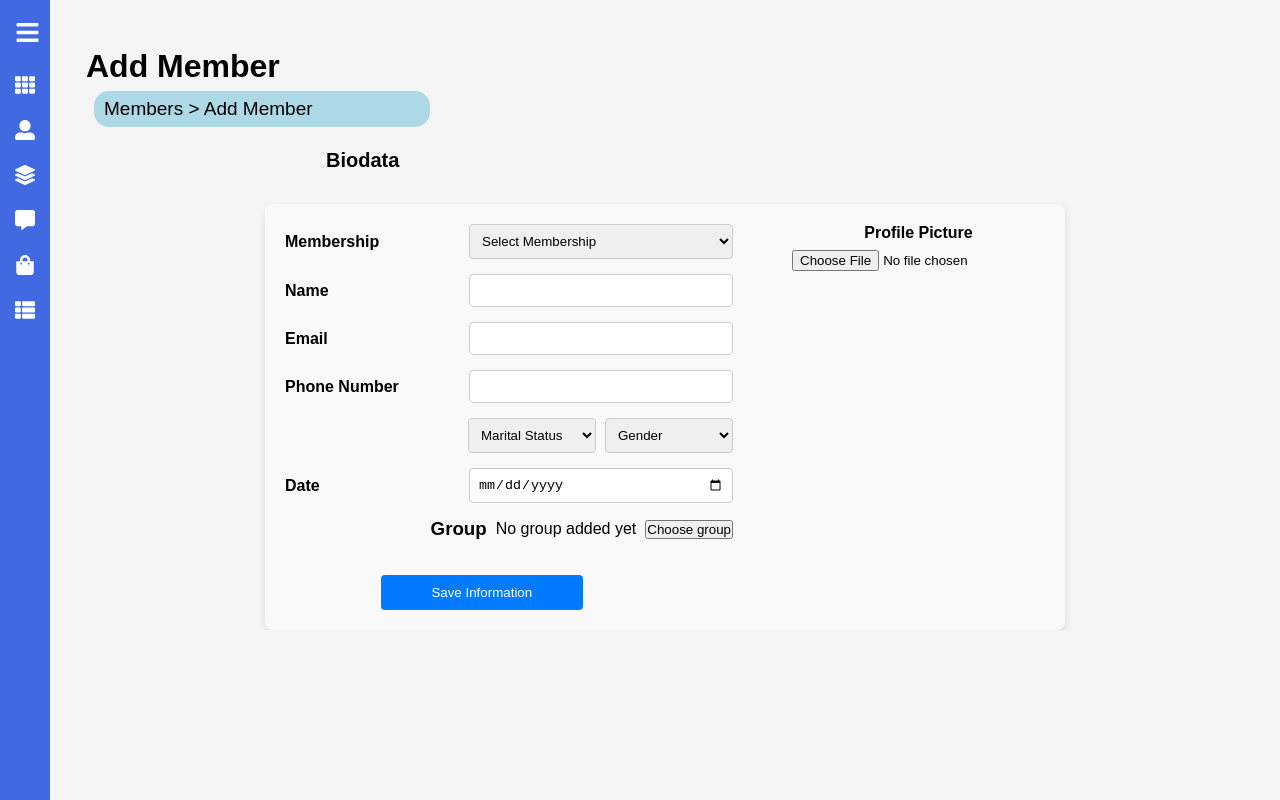
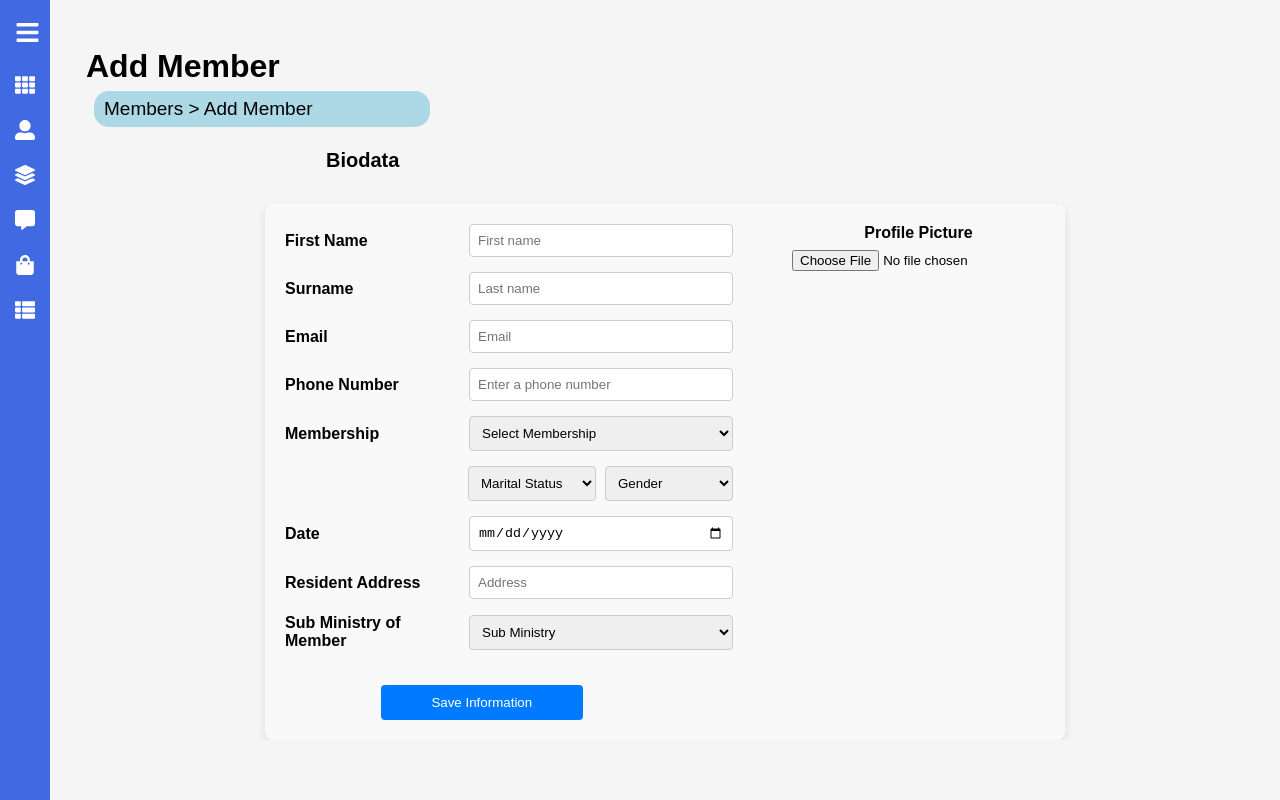
Before and after one commit to Kwamay/church-app-frontend, a React (Create React App) app in the folder frontend/: page /addmembers in a window 1280 px wide. Built offline with nearby package versions, Linux system fonts and the light colour scheme.

Commit message:
update made in addmembership

```diff
--- a/frontend/src/component/Signin.jsx
+++ b/frontend/src/component/Signin.jsx
@@ -47,8 +47,8 @@ function Signin() {
               <div>
                 <input
                   type="email"
-                  id="username"
-                  placeholder="Username"
+                  id="email"
+                  placeholder="Email"
                   value={username}
                   onChange={(e) => setUsername(e.target.value)}
                 />
--- a/frontend/src/component/Signup.jsx
+++ b/frontend/src/component/Signup.jsx
@@ -8,7 +8,8 @@ import "../css/signup.css";
 
 const SignUpPage = () => {
   // State variables for form fields
-  const [name, setName] = useState("");
+  const [firstname, setFirstname] = useState("");
+  const [lastname, setLastname] = useState("");
   const [email, setEmail] = useState("");
   const [password, setPassword] = useState("");
 
@@ -43,9 +44,18 @@ const SignUpPage = () => {
                 <input
                   type="name"
                   id="name"
-                  placeholder="Name"
-                  value={name}
-                  onChange={(e) => setName(e.target.value)}
+                  placeholder="First Name"
+                  value={firstname}
+                  onChange={(e) => setFirstname(e.target.value)}
+                />
+              </div>
+              <div>
+                <input
+                  type="name"
+                  id="name"
+                  placeholder="Last Name"
+                  value={lastname}
+                  onChange={(e) => setLastname(e.target.value)}
                 />
               </div>
               <div>
--- a/frontend/src/css/signin.css
+++ b/frontend/src/css/signin.css
@@ -63,7 +63,7 @@ body {
   padding-bottom: 12px;
 }
 
-#username {
+#email {
   background-color: #e0e1e5;
   padding: 10px;
   border-radius: 8px;
--- a/frontend/src/pages/Addmembers.jsx
+++ b/frontend/src/pages/Addmembers.jsx
@@ -1,13 +1,18 @@
 import React, { useState } from "react";
-
 import "../css/app.css";
 
-const Addmembers = () => {
+const AddMembers = () => {
   const [formData, setFormData] = useState({
-    name: "",
+    membership: "",
+    firstName: "",
+    lastName: "",
     email: "",
     phone: "",
-    role: "",
+    maritalStatus: "",
+    gender: "",
+    date: "",
+    address: "",
+    group: "",
     profilePicture: null,
   });
 
@@ -27,7 +32,7 @@ const Addmembers = () => {
   const handleSubmit = (e) => {
     e.preventDefault();
     console.log("Form Data Submitted:", formData);
-    // Code to handle form submission here, e.g., API call
+    // Add form submission logic here (e.g., API call)
   };
 
   return (
@@ -42,6 +47,57 @@ const Addmembers = () => {
       <div className="form-container">
         <form onSubmit={handleSubmit} className="add-member-form">
           <div className="form-group">
+            <label className="label">First Name</label>
+            <input
+              className="label-input"
+              type="text"
+              name="first-name"
+              placeholder="First name"
+              value={formData.firstName}
+              onChange={handleChange}
+              required
+            />
+          </div>
+          <div className="form-group">
+            <label className="label">Surname</label>
+            <input
+              className="label-input"
+              type="text"
+              name="last-name"
+              placeholder="Last name"
+              value={formData.lastName}
+              onChange={handleChange}
+              required
+            />
+          </div>
+
+          <div className="form-group">
+            <label className="label">Email</label>
+            <input
+              className="label-input"
+              type="email"
+              name="email"
+              placeholder="Email"
+              value={formData.email}
+              onChange={handleChange}
+              required
+            />
+          </div>
+
+          <div className="form-group">
+            <label className="label">Phone Number</label>
+            <input
+              className="label-input"
+              type="text"
+              name="phone"
+              placeholder="Enter a phone number"
+              value={formData.phone}
+              onChange={handleChange}
+              required
+            />
+          </div>
+
+          <div className="form-group">
             <label className="label">Membership</label>
             <select
               className="label-input"
@@ -53,90 +109,96 @@ const Addmembers = () => {
               <option value="">Select Membership</option>
               <option value="new-convert">New Convert</option>
               <option value="visitor">Visitor</option>
-              <option value="war-night-participant">War Night Participant</option>
+              <option value="war-night-participant">
+                War Night Participant
+              </option>
               <option value="old-member">Old Member</option>
             </select>
           </div>
+
+          <div className="form-group-2">
+            <select
+              className="label-input-2"
+              name="maritalStatus"
+              value={formData.maritalStatus}
+              onChange={handleChange}
+              required
+            >
+              <option value="">Marital Status</option>
+              <option value="single">Single</option>
+              <option value="engaged">Engaged</option>
+              <option value="married">Married</option>
+              <option value="single-parent">Single Parent</option>
+              <option value="divorced">Divorced</option>
+            </select>
+
+            <select
+              className="label-input-2"
+              name="gender"
+              value={formData.gender}
+              onChange={handleChange}
+              required
+            >
+              <option value="">Gender</option>
+              <option value="male">Male</option>
+              <option value="female">Female</option>
+            </select>
+          </div>
+
           <div className="form-group">
-            <label className="label">Name</label>
+            <label className="label">Date</label>
             <input
               className="label-input"
-              type="text"
-              name="name"
-              value={formData.name}
+              type="date"
+              name="date"
+              value={formData.date}
               onChange={handleChange}
               required
             />
           </div>
+
           <div className="form-group">
-            <label className="label">Email</label>
+            <label className="label">Resident Address</label>
             <input
               className="label-input"
-              type="email"
-              name="email"
-              value={formData.email}
+              type="text"
+              name="address"
+              placeholder="Address"
+              value={formData.address}
               onChange={handleChange}
               required
             />
           </div>
+
           <div className="form-group">
-            <label className="label">Phone Number</label>
-            <input
+            <label className="label">Sub Ministry of Member</label>
+            <select
               className="label-input"
-              type="text"
-              name="phone"
-              value={formData.phone}
-              onChange={handleChange}
-              required
-            />
-          </div>
-          <div className="form-group-2">
-          <select
-              className="label-input-2"
-              name="membership"
-              value={formData.membership}
+              name="group"
+              value={formData.group}
               onChange={handleChange}
               required
             >
-              <option value="">Marital Status</option>
-              <option value="Leader">Single</option>
-              <option value="New Member">Engaged</option>
-              <option value="Executive">Marriaged</option>
-              <option value="Old Member">Single Parent</option>
-              <option value="Old Member">Divorced</option>
+              <option value="">Sub Ministry</option>
+              <option value="intercessory-warriors">
+                Intercessory Warriors
+              </option>
+              <option value="evangelism">Evangelism and Outreach Team</option>
+              <option value="multi-media">Multi Media Department</option>
+              <option value="victorious-voices">Victorious Voices</option>
+              <option value="protocol">Protocol Team</option>
+              <option value="executives">Executives</option>
+              <option value="leaders">Leaders</option>
+              <option value="congregation">Congregation</option>
+              <option value="royals-of-heaven">Royals Of Heaven</option>
             </select>
-           <select
-              className="label-input-2"
-              name="membership"
-              value={formData.membership}
-              onChange={handleChange}
-              required
-            >
-              <option value="">Gender</option>
-              <option value="Executive">Male</option>
-              <option value="Old Member">Female</option>
-            </select>
-            </div>
-            <div className="form-group">
-            <label className="label">Date</label>
-            <input
-              className="label-input"
-              type="date"
-              name="role"
-              value={formData.role}
-              onChange={handleChange}
-              required
-            />
           </div>
-          <div className="form-group-2">
-          <h3>Group</h3>
-          <p>No group added yet</p>
-          <button>Choose group</button>
-          </div>
+
           <button type="submit" className="submit-button">
             Save Information
           </button>
         </form>
+
         <div className="form-group-pic">
           <label>Profile Picture</label>
           <input type="file" accept="image/*" onChange={handleImageChange} />
@@ -151,4 +213,4 @@ const Addmembers = () => {
   );
 };
 
-export default Addmembers;
+export default AddMembers;
```
